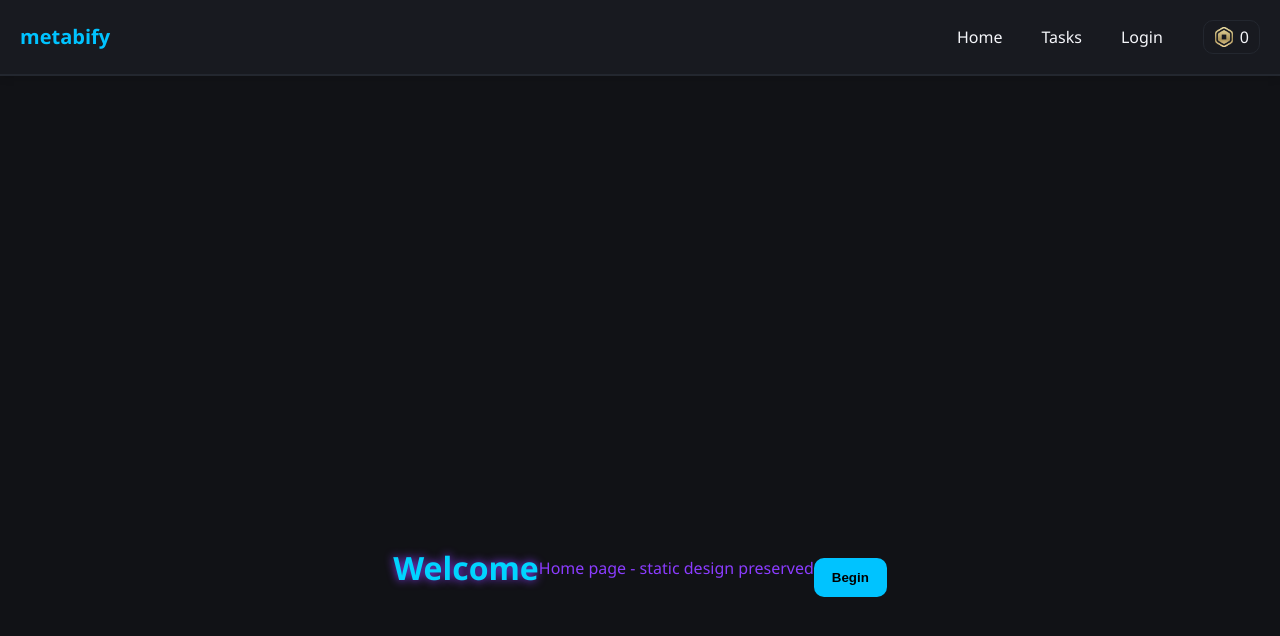
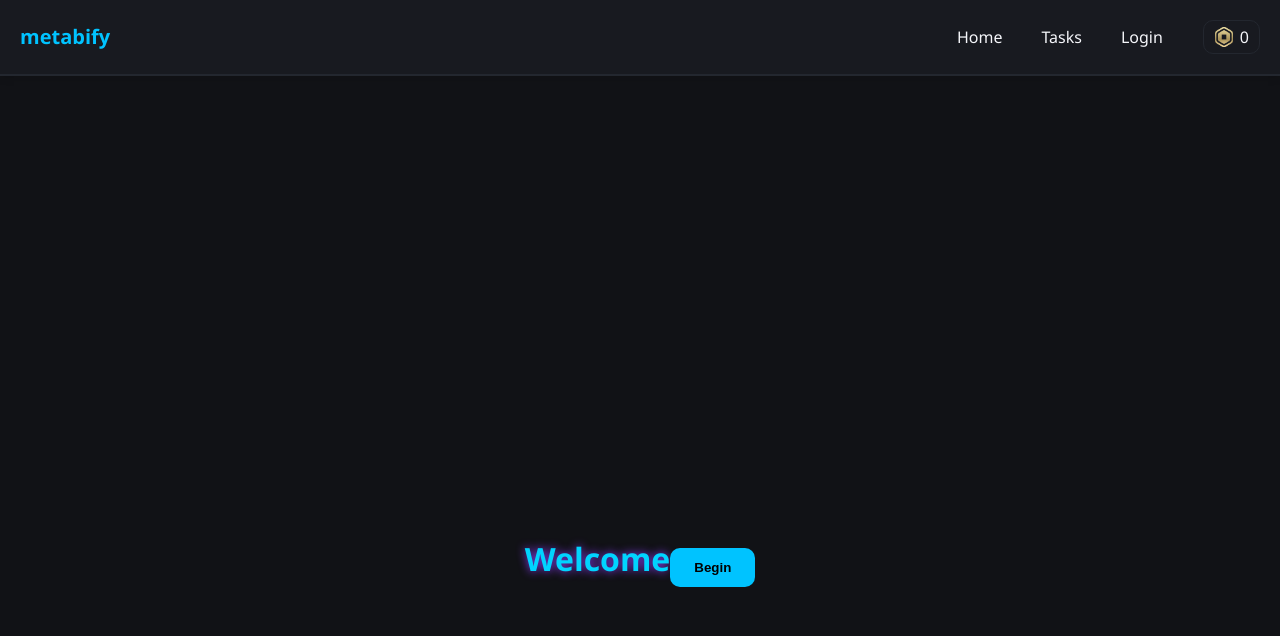
Before and after one commit to MetaBify/robuw, a Next.js app: page / in a window 1280 px wide. Shown: the top 636 px of the page. Built offline with nearby package versions, Linux system fonts and the light colour scheme.

Commit message:
Update index.js

```diff
--- a/pages/index.js
+++ b/pages/index.js
@@ -35,17 +35,14 @@ export default function Home() {
           textAlign: 'center',
         }}
       >
-        <h1 style={{ color: '#00d4ff', textShadow: '0 0 10px #8b3cff' }}>
+        <h1 style={{ color: '#00d4ff', textShadow: '0 0 10px #8b3cff', marginBottom: '40px' }}>
           Welcome
         </h1>
-        <p style={{ color: '#8b3cff' }}>Home page - static design preserved</p>
 
-        {/* New button */}
         <button
           onClick={() => router.push('/offers')}
           style={{
-            marginTop: '20px',
-            padding: '12px 18px',
+            padding: '12px 24px',
             borderRadius: '10px',
             border: 'none',
             background: '#00c3ff',
```
